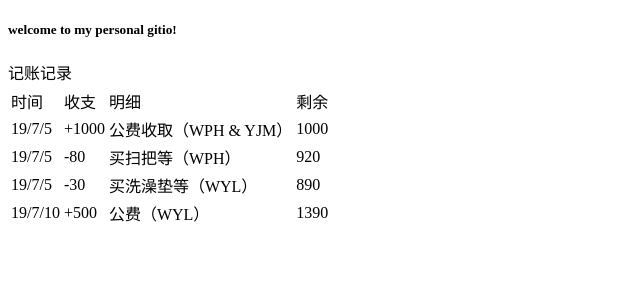
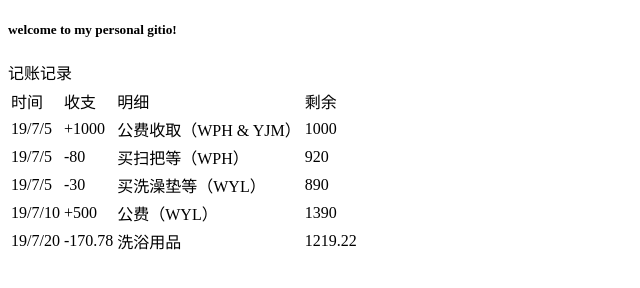
Before and after one commit to HUTchengxi/HUTchengxi.github.io, a plain HTML site: page index.html in a window 1280 px wide. Shown: the whole page, without its empty margins (0-640 px from the left). Drawn offline with Linux system fonts and the light colour scheme.

Commit message:
购置洗浴用品，剩余1220

```diff
--- a/index.html
+++ b/index.html
@@ -41,6 +41,12 @@
         <td>公费（WYL）</td>
         <td>1390</td>
     </tr>
+    <tr>
+        <td>19/7/20</td>
+        <td>-170.78</td>
+        <td>洗浴用品</td>
+        <td>1219.22</td>
+    </tr>
     </tbody>
 </table>
 </body>
```
